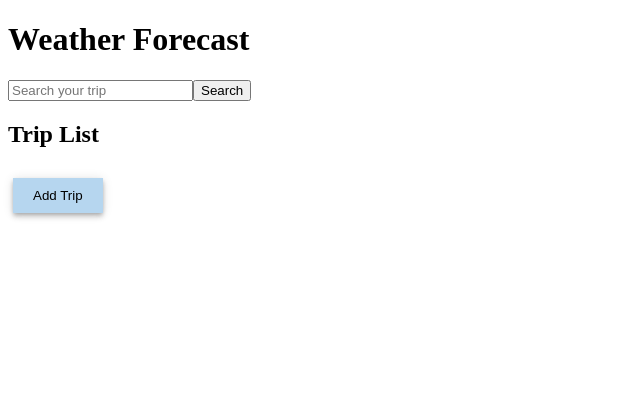
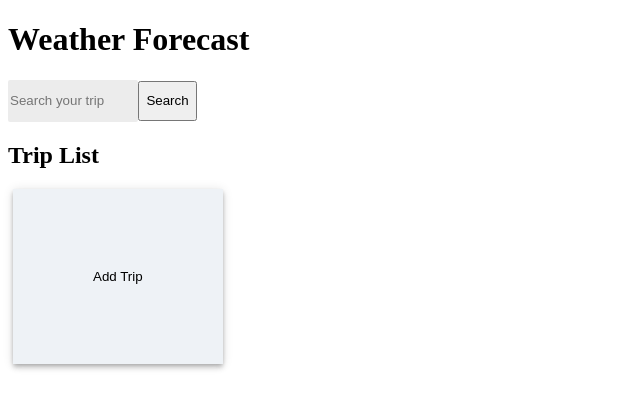
Before and after one commit to Ruslaana/task-weather, a React (Create React App) app: page /trips in a window 1280 px wide. Shown: the top 408 px of the page, without its empty margins (0-640 px from the left). Built offline with nearby package versions, Linux system fonts and the light colour scheme.

Commit message:
new updates

```diff
--- a/src/components/TripItem.jsx
+++ b/src/components/TripItem/TripItem.jsx
@@ -1,5 +1,5 @@
 import React from 'react';
-
+import styles from './TripItem.module.css';
 
 function TripItem({ trip }) {
   const { city, startDate, endDate } = trip;
@@ -7,9 +7,11 @@ function TripItem({ trip }) {
   return (
     <>
       <h3>{city}</h3>
+      <div className={styles.trip_item}>
       <img src="" alt={city}></img>
       <p>Start Date: {startDate}</p>
       <p>End Date: {endDate}</p>
+      </div>
     </>
   );
 }
--- /dev/null
+++ b/src/components/TripItem/TripItem.module.css
@@ -0,0 +1,12 @@
+.trip_item{
+  text-decoration: none;
+  display: flex;
+  flex-wrap: wrap;
+  column-gap: 24px;
+  width: 264px;
+
+}
+
+.date{
+  text-decoration: none;
+}
--- a/src/pages/Home/Home.jsx
+++ b/src/pages/Home/Home.jsx
@@ -36,8 +36,8 @@ export default function Home() {
   return (
     <div>
       <div>
-        <input type="text" placeholder="Search your trip" />
-        <button type="submit">Search</button>
+        <input className={styles.search_trip} type="text" placeholder="Search your trip" />
+        <button className={styles.submit} type="submit">Search</button>
       </div>
 
       <TripList trips={trips} onDeleteTrip={deleteTrip}/>
--- a/src/pages/Home/Home.module.css
+++ b/src/pages/Home/Home.module.css
@@ -1,8 +1,9 @@
 .button{
-  background-color: #b6d6ef;
+  display: flex;
+  background-color: #eef2f6;
   margin-top: 10px;
   margin-left: 5px;
-  padding: 10px 20px;
+  padding: 80px;
   cursor: pointer;
   border: none;
   box-shadow: 0px 2px 4px -1px rgba(0, 0, 0, 0.2),
@@ -10,5 +11,17 @@
 }
 
 .button:hover{
-  background-color: #5cb2ec;
+  background-color: #bddef5;
 }
+
+.search_trip{
+  border: none;
+  height: 40px;
+  width: 10%;
+  border-radius: 2px;
+  background-color: rgb(236, 236, 236);
+}
+
+.submit{
+  height: 40px;
+}
--- a/src/pages/TripList/TripList.jsx
+++ b/src/pages/TripList/TripList.jsx
@@ -1,7 +1,7 @@
 import React from 'react';
 import { Link } from 'react-router-dom';
 import styles from './TripList.module.css';
-import TripItem from '../../components/TripItem';
+import TripItem from '../../components/TripItem/TripItem';
 
 function TripList({ trips, onDeleteTrip }) {
   const handleDeleteTrip = id => {
--- a/src/pages/TripList/TripList.module.css
+++ b/src/pages/TripList/TripList.module.css
@@ -8,3 +8,7 @@
   box-shadow: 0px 2px 4px -1px rgba(0, 0, 0, 0.1),
     0px 4px 5px 0px rgba(0, 0, 0, 0.1), 0px 1px 10px 0px rgba(0, 0, 0, 0.1);
 }
+
+.btn_delete:hover{
+  background-color: #bddef5;
+}
```
